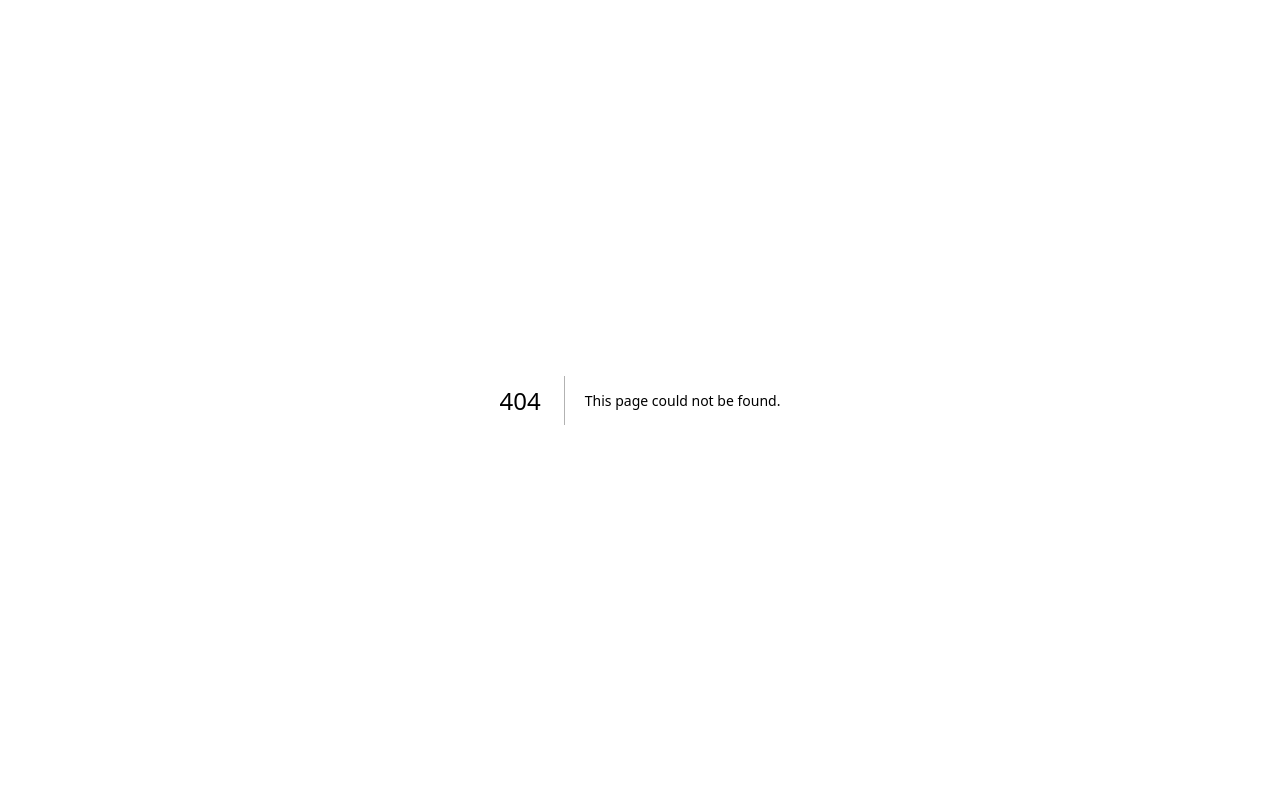
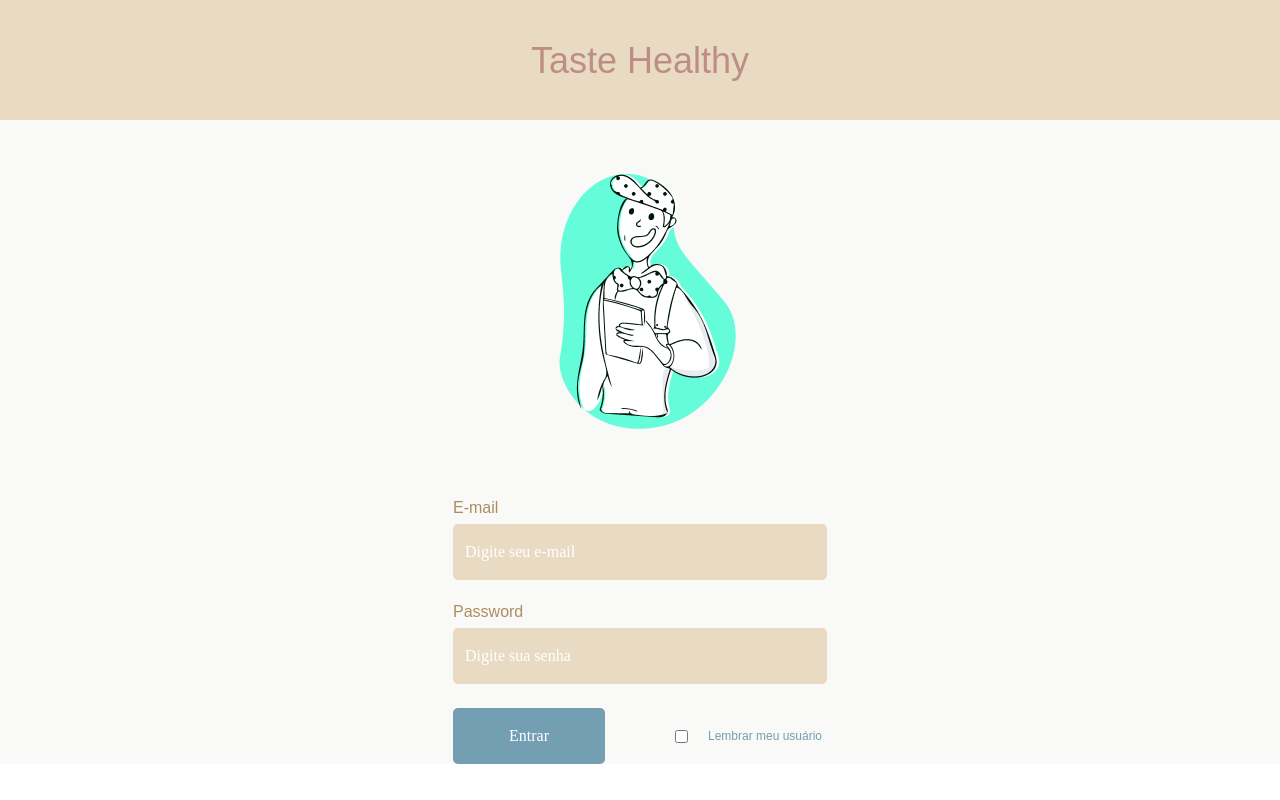
Before and after one commit to lucasklafke/taste-healthy-app, a Next.js app: page /login in a window 1280 px wide. Before the commit this address had no page. Built offline with nearby package versions, Linux system fonts and the light colour scheme.

Commit message:
feat: login page

```diff
--- /dev/null
+++ b/src/components/Header.jsx
@@ -0,0 +1,8 @@
+import styles from './header.module.css'
+export default function Header() {
+  return (
+      <div className={styles.header}>
+        <h1 className={styles.title}>Taste Healthy</h1>
+      </div>
+  )
+}
--- /dev/null
+++ b/src/components/header.module.css
@@ -0,0 +1,53 @@
+.home {
+  display: flex;
+  flex-direction: column;
+  min-width: 390px;
+  height: 100vh;
+  align-items: center;
+  justify-content: center;
+  background-color: #F9F9F7;
+}
+
+.header {
+  display: flex;
+  flex-direction: row;
+  justify-content: center;
+  align-items: center;
+  padding: 0px;
+
+  min-width: 390px;
+  width: 100%;
+  height: 120px;
+  left: 0px;
+  top: 0px;
+
+  /* principal */
+
+  background: #E9DAC4;
+}
+
+.title {
+
+  width: 219px;
+  height: 41px;
+
+  /* titles - 36 */
+
+  font-family: 'Arial';
+  font-style: normal;
+  font-weight: 400;
+  font-size: 36px;
+  line-height: 41px;
+  text-align: center;
+
+  /* secondary */
+
+  color: #BD8E83;
+
+
+  /* Inside auto layout */
+
+  flex: none;
+  order: 0;
+  flex-grow: 0;
+}
--- /dev/null
+++ b/src/pages/login/index.tsx
@@ -0,0 +1,31 @@
+import Image from 'next/image'
+import Header from '@/components/Header'
+import LoginImage from '@/assets/images/LoginImage.png'
+import styles from '@/styles/login.module.css'
+export default function Login() {
+  return (
+  <div className={styles.loginPage}>
+    <Header/>
+    <Image src={LoginImage} alt="" className={styles.image}/>
+
+    <div className={styles.inputContainer}>
+      <div>
+        <span className={styles.label}>E-mail</span>
+        <div className={styles.input}>Digite seu e-mail</div>
+      </div>
+      <div>
+      <span className={styles.label}>Password</span>
+      <div className={styles.input}>Digite sua senha</div>
+      </div>
+    </div>
+    <div className={styles.confirmContainer}>
+      <button className={styles.confirmButton}>Entrar</button>
+      <div className={styles.checkBoxContainer}>
+        <input type='checkbox'></input>
+        <span className={styles.span}>Lembrar meu usuário</span>
+      </div>
+    </div>
+  </div>
+
+  )
+}
--- a/src/styles/globals.css
+++ b/src/styles/globals.css
@@ -15,14 +15,16 @@ table, caption, tbody, tfoot, thead, tr, th, td,
 article, aside, canvas, details, embed,
 figure, figcaption, footer, header, hgroup,
 menu, nav, output, ruby, section, summary,
-time, mark, audio, video {
-  font-family: 'Inconsolata', monospace;
+time, mark, audio, video, button{
+    font-family: 'Inconsolata', monospace;
     margin: 0;
     padding: 0;
     border: 0;
     font-size: 100%;
     font: inherit;
     vertical-align: baseline;
+    text-decoration: none;
+    color: white;
 }
 /* HTML5 display-role reset for older browsers */
 article, aside, details, figcaption, figure,
--- a/src/styles/home.module.css
+++ b/src/styles/home.module.css
@@ -16,7 +16,8 @@
   padding: 0px;
 
   position: absolute;
-  width: 390px;
+  min-width: 390px;
+  width: 100%;
   height: 120px;
   left: 0px;
   top: 0px;
@@ -72,7 +73,7 @@
 
 .span {
   width: 66px;
-height: 28px;
+  height: 28px;
 
 /* 24px */
 
--- /dev/null
+++ b/src/styles/login.module.css
@@ -0,0 +1,122 @@
+.loginPage {
+  width: 100%;
+  min-width: 390px;
+  display: flex;
+  min-height: 740;
+  height: 100%;
+  flex-direction: column;
+  align-items: center;
+  justify-content: space-around;
+  background-color: #F9F9F7;
+}
+.inputContainer {
+  display: flex;
+  flex-direction: column;
+  gap: 16px;
+  margin-top: 56px;
+}
+.image {
+  margin-top: 36px;
+}
+.input {
+  display: flex;
+  flex-direction: row;
+  align-items: center;
+  padding: 0px 12px;
+  gap: 16px;
+
+  width: 350px;
+  height: 56px;
+
+  /* principal */
+
+  background: #E9DAC4;
+  border-radius: 5px;
+}
+
+.label {
+  align-items: center;
+  display: flex;
+  height: 32px;
+  font-family: 'Arial';
+  font-style: normal;
+  font-weight: 400;
+  font-size: 16px;
+  line-height: 18px;
+
+  /* darkest beige */
+
+  color: #AC8E60;
+}
+
+.confirmContainer {
+  display: flex;
+  align-items: center;
+  justify-content: space-between;
+  width: 374px;
+  margin-top: 24px;
+}
+.confirmButton {
+  display: flex;
+  flex-direction: row;
+  justify-content: center;
+  align-items: center;
+  padding: 19px 46px;
+  gap: 8px;
+
+  width: 152px;
+  height: 56px;
+
+  /* contrast */
+
+  background: #749EB2;
+  border-radius: 5px;
+
+  /* Inside auto layout */
+
+  flex: none;
+  order: 0;
+  flex-grow: 0;
+  border: none;
+}
+.rememberButton {
+  box-sizing: border-box;
+width: 12px;
+height: 12px;
+background: #FFFFFF;
+/* contrast */
+
+border: 1px solid #749EB2;
+border-radius: 2px;
+}
+
+.span {
+  width: 124px;
+height: 14px;
+
+font-family: 'Arial';
+font-style: normal;
+font-weight: 400;
+font-size: 12px;
+line-height: 14px;
+
+text-align: center;
+
+/* contrast */
+
+color: #749EB2;
+
+
+/* Inside auto layout */
+
+flex: none;
+order: 1;
+flex-grow: 0;
+}
+
+.checkBoxContainer {
+  justify-content: space-between;
+  display: flex;
+  gap: 12px;
+  align-items: center;
+}
```
Also changed, not shown: src/pages/home.tsx (+5 -5 lines), src/assets/images/LoginImage.png (added).
